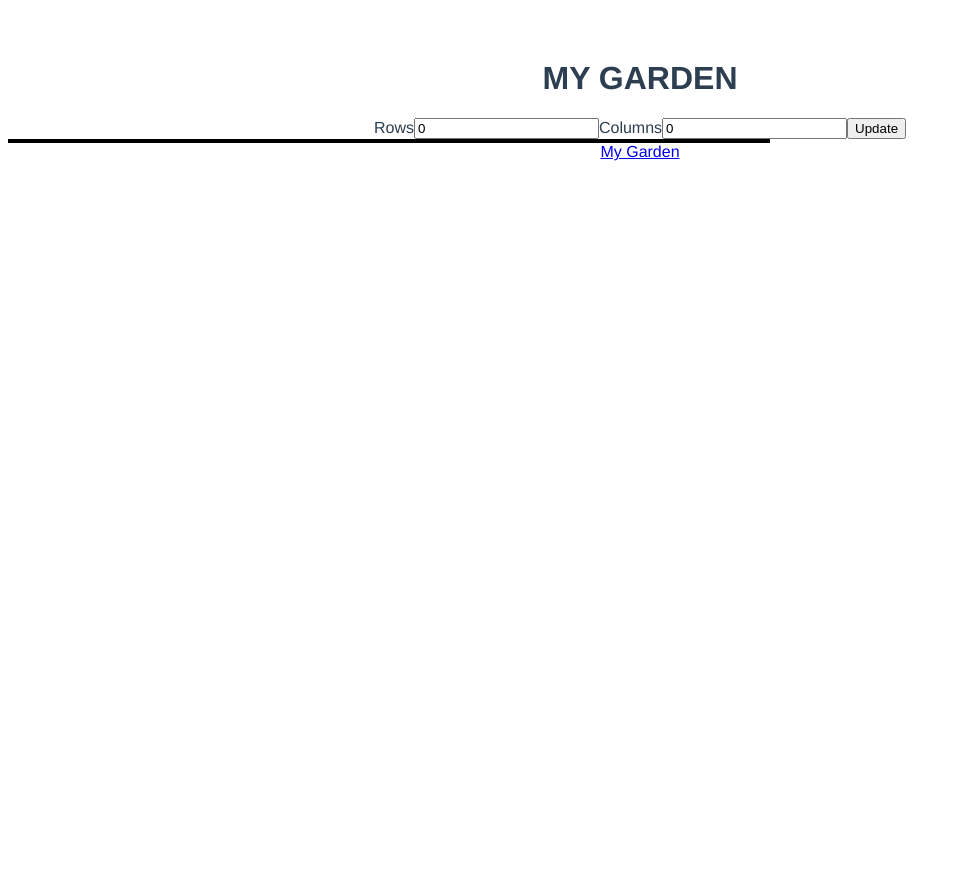
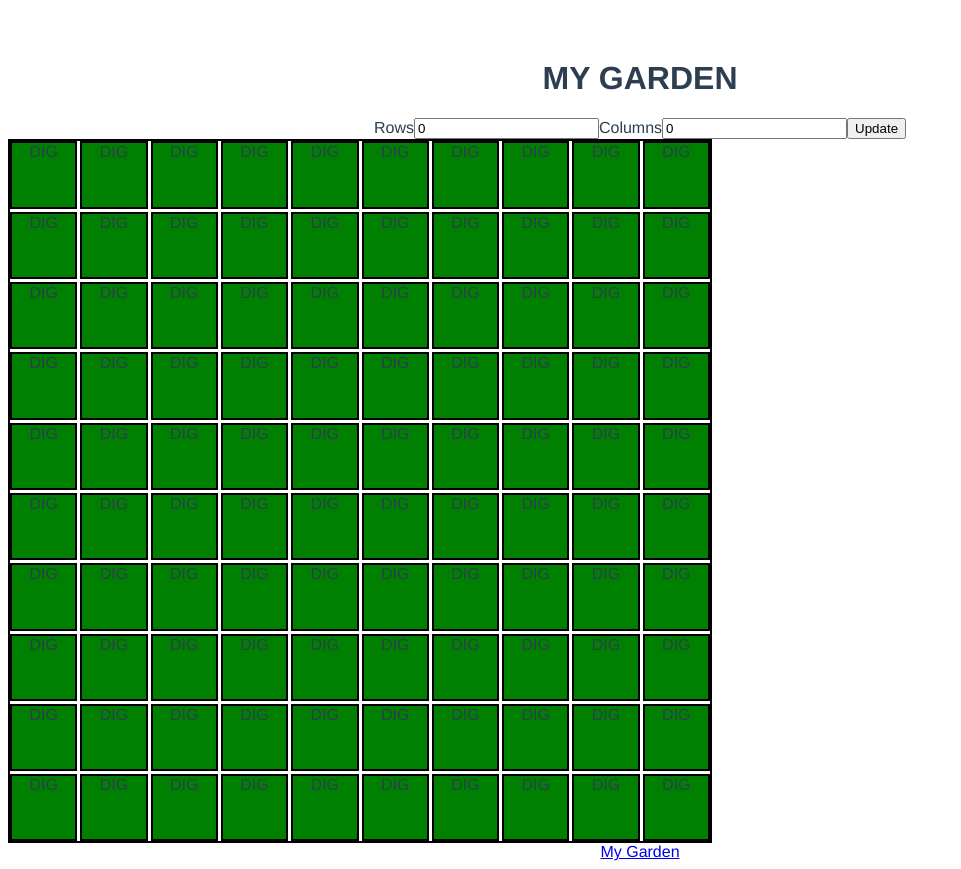
Before and after one commit to john-limkeman/PlantManager, a Vue app in the folder PlantManager/Vue/plant-manager/: page /myGarden in a window 1280 px wide. Shown: the whole page, without its empty margins (0-961 px from the left). Before the commit the page ends 800 px from the top, so only its background shows below. Built offline with nearby package versions, Linux system fonts and the light colour scheme; no server answers.

Commit message:
boxes working

```diff
--- a/PlantManager/Vue/plant-manager/src/views/GardenView.vue
+++ b/PlantManager/Vue/plant-manager/src/views/GardenView.vue
@@ -9,7 +9,9 @@
       <button>Update</button>
     </form>
     <div id='gardenBox'>
-
+      <div v-for="plot in plots" v-bind:key="plot.id" :id='"plot" + plot.id' v-on:click.prevent='toggleColor(plot)' class='plotBox'>
+      DIG
+      </div>
     </div>
   </div>
 </template>
@@ -20,14 +22,34 @@ export default {
   data(){
     return{
       rowNum : 0,
-      columnNum: 0
+      columnNum: 0,
     }
   },
   methods:{
     ChangeGrid(){
      document.documentElement.style.setProperty("--rowNum", this.rowNum);
       document.documentElement.style.setProperty("--columnNum", this.columnNum);
+    },
+    toggleColor(plot){
+      document.getElementById("plot" + plot.id).style.backgroundColor = 'brown';
+      // let item = document.getElementById("plot" + plot.id).style.background-color;
+      // if(item == 'green'){
+      //   item = 'brown';
+      // } else {
+      //   item = 'green';
+      // }
     }
+  },
+  computed: {
+    plots(){
+      let plots = [];
+     for (let i = 1; i < 101; i++ ){
+      plots.push({id: i, type: 'plot'});
+    }
+    return plots;
+    }
+  },
+  created(){
   }
 };
 </script>
@@ -40,11 +62,30 @@ export default {
 #gardenBox{
     display: grid;
     border: solid black 2px;
-    grid-template-columns: repeat(var(--columnNum), 20px);
-    grid-template-rows: repeat(var(--rowNum), 20px);
+    /*grid-template-columns: repeat(var(--columnNum), 1fr);
+    grid-template-rows: repeat(var(--rowNum), 1fr);*/
+    grid-template-columns: 1fr 1fr 1fr 1fr 1fr 1fr 1fr 1fr 1fr 1fr;
+    grid-template-areas:
+    "1 2 3 4 5 6 7 8 9 10"
+    "11 12 13 14 15 16 17 18 19 20"
+    "21 22 23 24 25 26 27 28 29 30"
+    "31 32 33 34 35 36 37 38 38 40"
+    "41 42 43 44 45 46 47 48 49 50"
+    "51 52 53 54 55 56 57 58 59 60"
+    "61 62 63 64 65 66 67 68 69 70"
+    "71 72 73 74 75 76 77 78 79 80"
+    "81 82 83 84 85 86 87 88 89 90"
+    "91 92 93 94 95 96 97 98 99 100";
     grid-gap: 3px;
-    max-width: 60%;
-    max-height: 60%;
-    background-color: #462214;
+    width: 700px;
+    height: 700px;
+}
+
+.plotBox{
+ background-color:green;
+ border: solid, black, 2px;
+}
+.plotBox:hover{
+  background-color: lightgreen;
 }
 </style>
```
